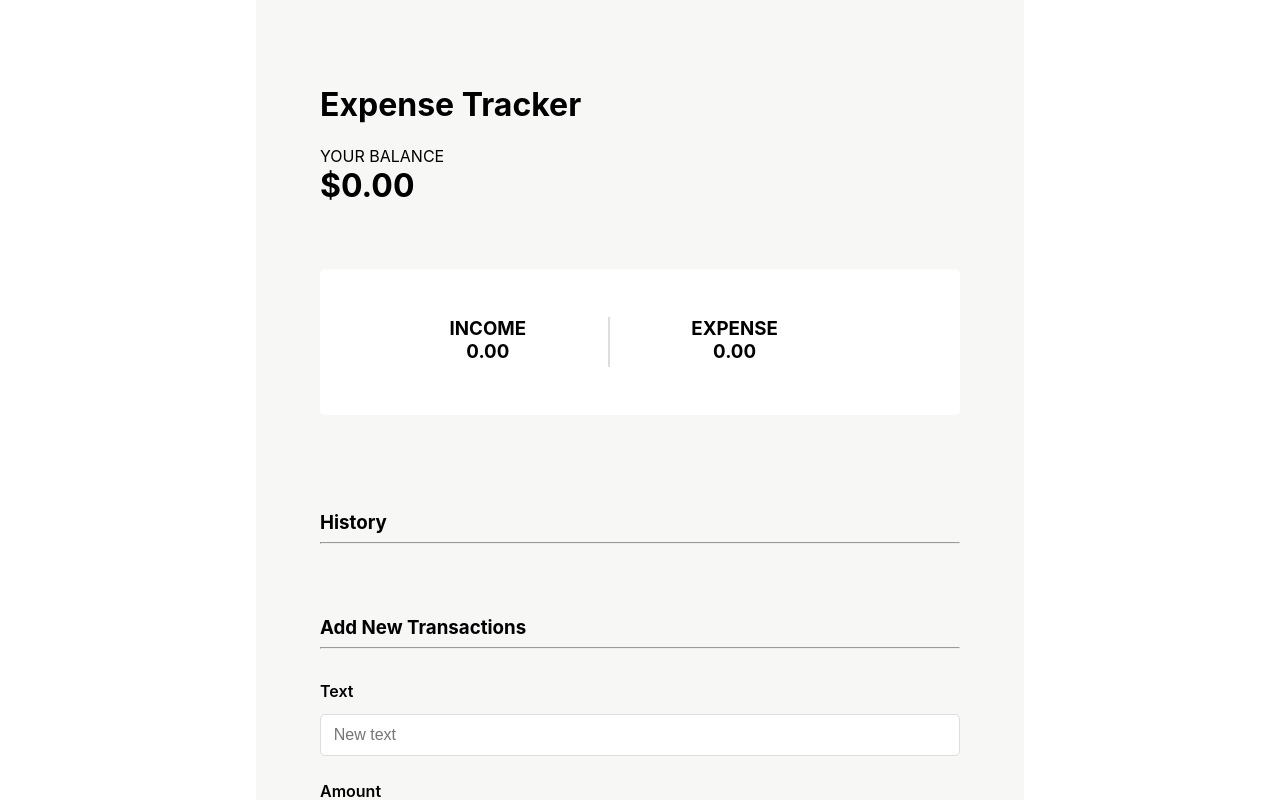
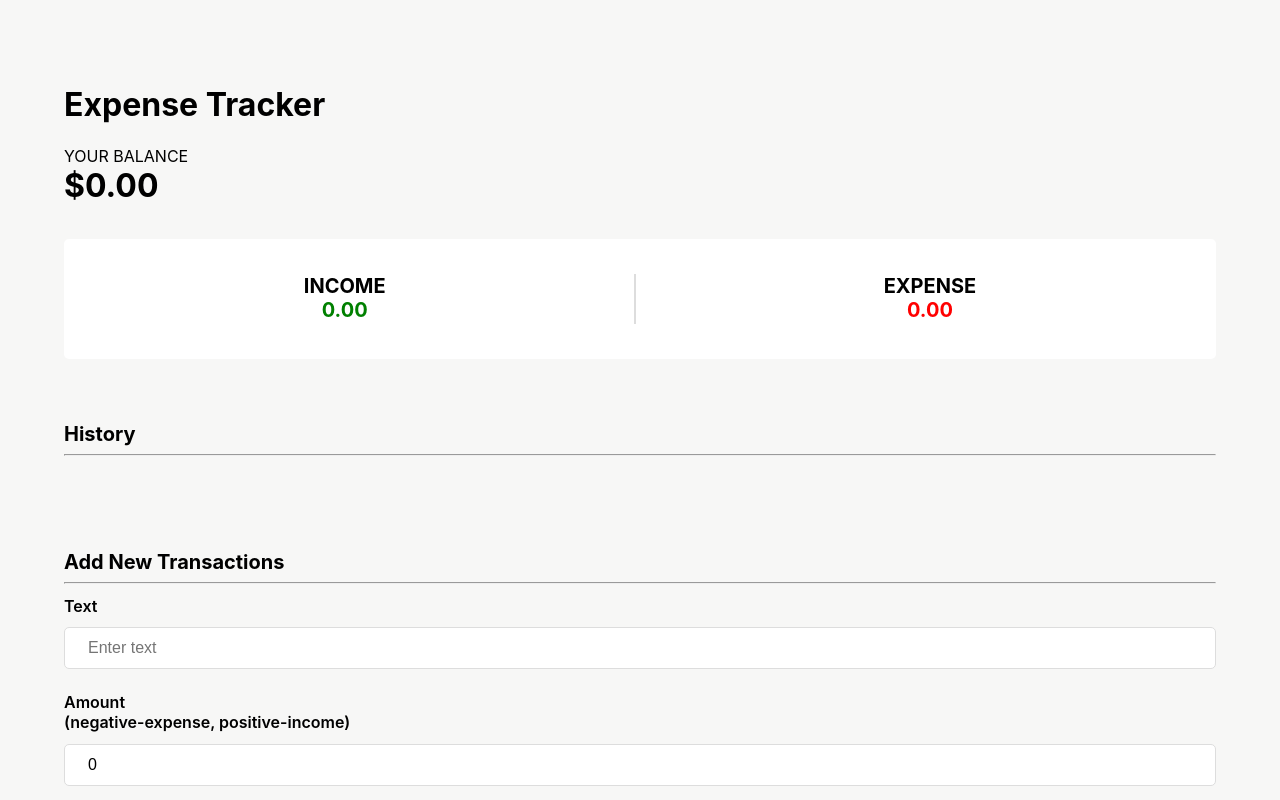
Before and after one commit to agamya0801/expense-tracker, a React (Create React App) app: page / in a window 1280 px wide. Shown: the top 800 px of the page. Built offline with nearby package versions, Linux system fonts and the light colour scheme.

Commit message:
Added functionality for the Add New Transaction Form

```diff
--- a/src/App.css
+++ b/src/App.css
@@ -4,7 +4,6 @@
   display: flex;
   flex-direction: column;
   margin: auto;
-  width: 50%;
   background-color: #f7f7f6;
   padding: 5%;
 }
@@ -16,9 +15,10 @@
 .income-expense-card{
   display: flex;
   flex-direction: row;
-  padding: 7.5%;
-  margin-top: 10%;
-  margin-bottom: 10%;
+  justify-content: space-around;
+  padding: 3%;
+  margin-top: 3%;
+  margin-bottom: 3%;
   border-radius: 5px;
   background-color: #ffffff;
 }
@@ -42,15 +42,16 @@
 
 .col-h3{
   margin: 0%;
+  font-size: 20px;
 }
 
 .history-container{
-  margin-top: 5%;
-  margin-bottom: 5%;
+  margin-top: 2.5%;
+  margin-bottom: 2.5%;
 }
 
 .horizontal-line{
-  margin-bottom: 5%;
+  margin-bottom: 1%;
 }
 
 .new-txn-container{
@@ -64,8 +65,8 @@
 }
 
 .input-field{
-  margin-top: 2%;
-  margin-bottom: 4%;
+  margin-top: 1%;
+  margin-bottom: 2%;
   border: 1px solid #ddd;
   border-radius: 5px;
   padding: 0% 2%;
@@ -79,10 +80,10 @@
 }
 
 .add-txn-button{
-  margin-top: 2.5%;
+  margin-top: 1%;
   background-color: #7a61cf;
   width: 100%;
-  padding: 2.5% 5%;
+  padding: 1% 2%;
   border: none;
   border-radius: 5px;
   font-size: medium;
@@ -102,3 +103,7 @@
 .p{
   margin: 0;
 }
+
+button:hover{
+  cursor: pointer;
+}
--- a/src/components/AddNewTransactions.js
+++ b/src/components/AddNewTransactions.js
@@ -1,17 +1,37 @@
-import React from 'react'
+import React, {useState} from 'react'
 
 function AddNewTransactions() {
+  const [text, setText] = useState('');
+  const [amount, setAmount] = useState(0);
+
+  const handleTextChange = event => {
+    setText(event.target.value)
+  }
+
+  const handleAmountChange = event => {
+    setAmount(event.target.value)
+  }
+
+  const handleSubmit = () => {
+    const isPositiveAmount = amount < 0 ? false : true;
+    const printableAmount = Boolean(isPositiveAmount) ? amount : (-1 * amount);
+    Boolean(isPositiveAmount) ? alert(`Recieved: ${printableAmount}`) : alert(`Deducted ${printableAmount}`);
+    setText('');
+    setAmount('');
+  }
+
   return (
     <div className='new-txn-container'>
       <h3 className='col-h3'>Add New Transactions</h3>
       <hr className='horizontal-line' />
-      <form className='new-txn-form'>
+      <form className='new-txn-form' onSubmit={handleSubmit}>
         <label className='label'>Text</label>
         <input
           className='input-field'
-          type="text"
-          placeholder='New text'
-          required
+          type='text'
+          placeholder='Enter text'
+          value={text}
+          onChange={handleTextChange}
         />
         <label className='label'>
           <div className='amount'>
@@ -21,12 +41,13 @@ function AddNewTransactions() {
         </label>
         <input
           className='input-field'
-          type="text"
+          type='text'
           placeholder='Amount'
-          required
+          value={amount}
+          onChange={handleAmountChange}
         />
+        <button className='add-txn-button' type='submit'>Add Transaction</button>
       </form>
-      <button className='add-txn-button'>Add Transaction</button>
     </div>
   )
 }
--- a/src/components/IncomeExpense.js
+++ b/src/components/IncomeExpense.js
@@ -1,16 +1,19 @@
-import React from 'react'
+import React, {useState} from 'react'
 
 function IncomeExpense() {
+  const [incomeAmount, setIncomeAmount] = useState('0.00');
+  const [expenseAmount, setExpenseAmount] = useState('0.00');
+
   return (
     <div className='income-expense-card'>
         <div className='income-expense-card-col1'>
             <h3 className='col-h3'>INCOME</h3>
-            <h3 className='col-h3'>0.00</h3>
+            <h3 className='col-h3' style={{color:'green'}}>{incomeAmount}</h3>
         </div>
         <div class="vl"></div>
         <div className='income-expense-card-col2'>
             <h3 className='col-h3'>EXPENSE</h3>
-            <h3 className='col-h3'>0.00</h3>
+            <h3 className='col-h3' style={{color:'red'}}>{expenseAmount}</h3>
         </div>
     </div>
   )
```
